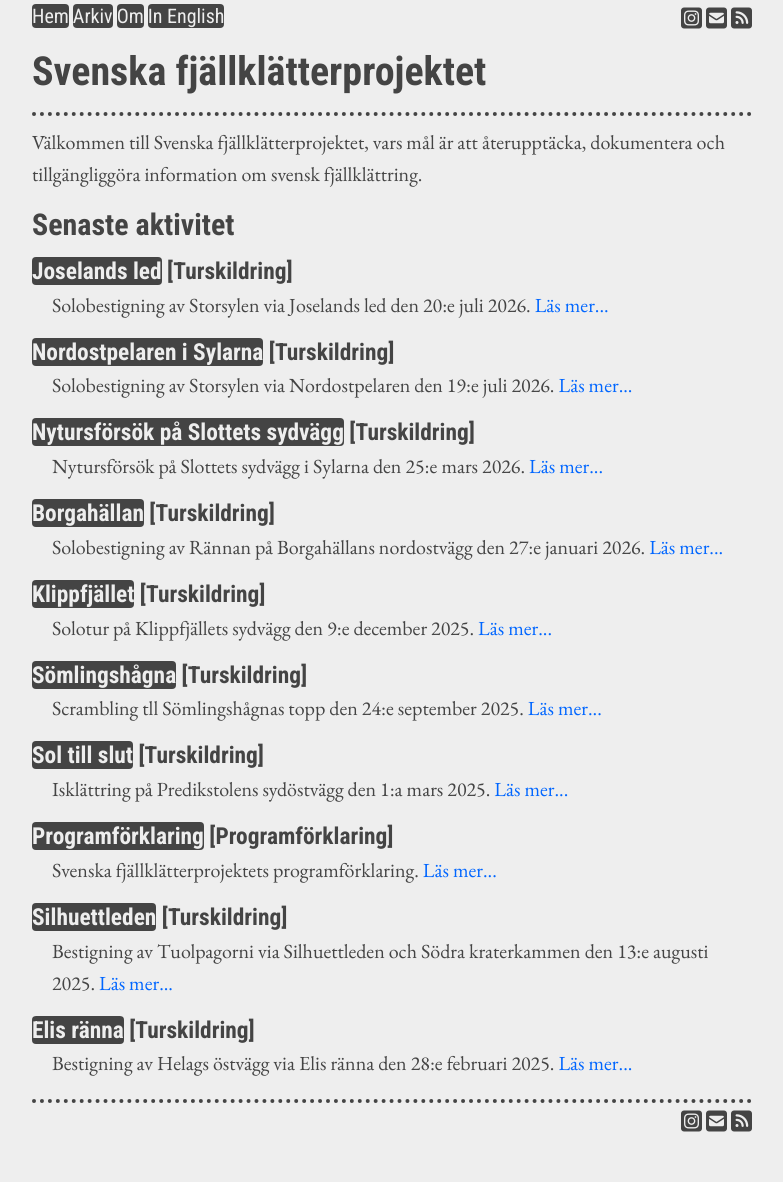
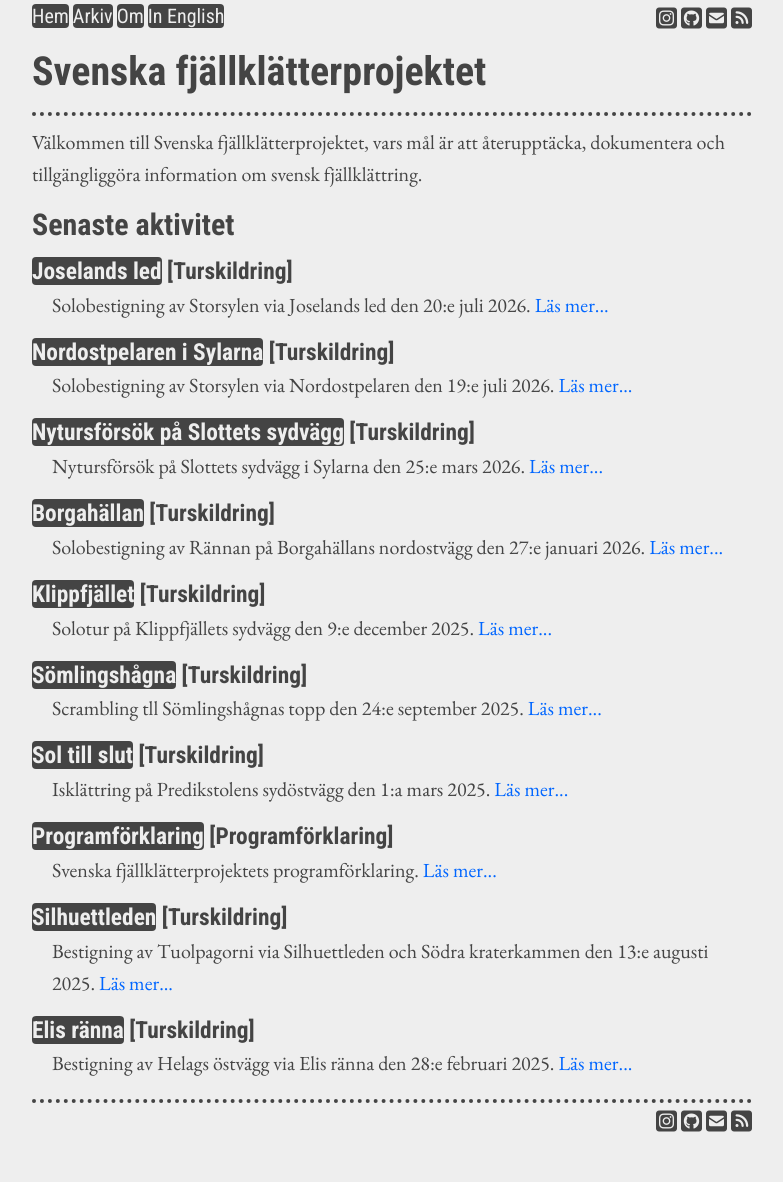
Before and after one commit to fjallklatterprojektet/fjallklatterprojektet.github.io, a Jekyll site: the page built from index.html, in a window 1280 px wide. Shown: the whole page, without its empty margins (248-1031 px from the left). Built offline with Jekyll 4.4.1, drawn with Linux system fonts in a browser that asks for light colours.

Commit message:
Add GitHub link

```diff
--- a/_layouts/home.html
+++ b/_layouts/home.html
@@ -23,6 +23,7 @@
         </span>
         <span class="header_links">
           <a href="http://instagram.com/_u/{{ site.instagram_username }}/" aria-label="Instagram"><i class="fa-brands fa-square-instagram"></i></a>
+          <a href="https://github.com/fjallklatterprojektet" aria-label="GitHub"><i class="fa-brands fa-square-github"></i></a>
           <a href="mailto:{{ site.email }}" aria-label="Email"><i class="fa fa-square-envelope"></i></a>
           <a href="/feed.xml" aria-label="RSS"><i class="fa-solid fa-square-rss"></i></a>
         </span>
@@ -33,6 +34,7 @@
     <footer>
       <nav class="footer_links">
         <a href="http://instagram.com/_u/{{ site.instagram_username }}/" aria-label="Instagram"><i class="fa-brands fa-square-instagram"></i></a>
+        <a href="https://github.com/fjallklatterprojektet" aria-label="GitHub"><i class="fa-brands fa-square-github"></i></a>
         <a href="mailto:{{ site.email }}" aria-label="Email"><i class="fa fa-square-envelope"></i></a>
         <a href="/feed.xml" aria-label="RSS"><i class="fa-solid fa-square-rss"></i></a>
       </nav>
--- a/_layouts/post.html
+++ b/_layouts/post.html
@@ -23,6 +23,7 @@
         </span>
         <span class="header_links">
           <a href="http://instagram.com/_u/{{ site.instagram_username }}/" aria-label="Instagram"><i class="fa-brands fa-square-instagram"></i></a>
+          <a href="https://github.com/fjallklatterprojektet" aria-label="GitHub"><i class="fa-brands fa-square-github"></i></a>
           <a href="mailto:{{ site.email }}" aria-label="Email"><i class="fa fa-square-envelope"></i></a>
           <a href="/feed.xml" aria-label="RSS"><i class="fa-solid fa-square-rss"></i></a>
         </span>
@@ -60,6 +61,7 @@
     <footer>
       <nav class="footer_links">
         <a href="http://instagram.com/_u/{{ site.instagram_username }}/" aria-label="Instagram"><i class="fa-brands fa-square-instagram"></i></a>
+        <a href="https://github.com/fjallklatterprojektet" aria-label="GitHub"><i class="fa-brands fa-square-github"></i></a>
         <a href="mailto:{{ site.email }}" aria-label="Email"><i class="fa fa-square-envelope"></i></a>
         <a href="/feed.xml" aria-label="RSS"><i class="fa-solid fa-square-rss"></i></a>
       </nav>
```
